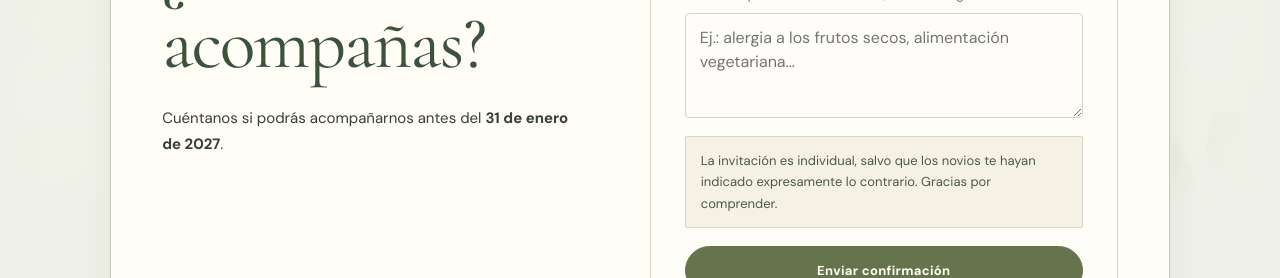
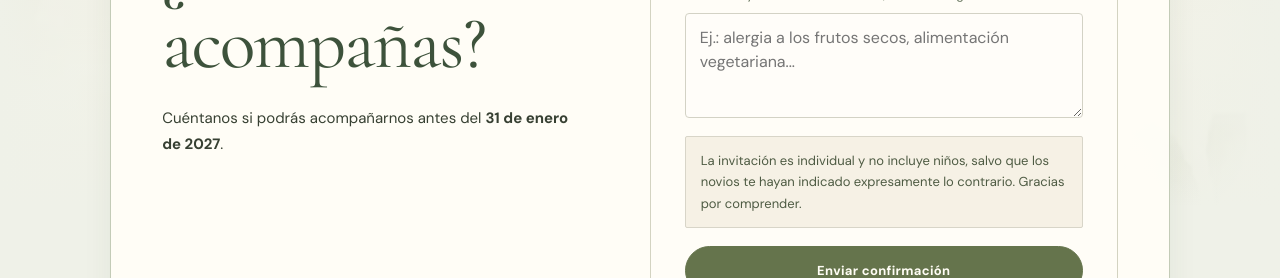
Before and after one commit to Jopsan-Barbara/jopsan-barbara.github.io, a plain HTML site: page propuesta-2-romantica-organica/index.html in a window 1280 px wide. Shown: the part 9000-9278 px from the top of the page. Drawn offline with nearby package versions, Linux system fonts and the light colour scheme.

Commit message:
copy(rsvp): aclarar invitación individual sin niños salvo excepción

```diff
--- a/propuesta-2-romantica-organica/index.html
+++ b/propuesta-2-romantica-organica/index.html
@@ -212,7 +212,7 @@
       <span class="field-help">Si asistirás y no tienes restricciones, escribe «Ninguna».</span>
       <textarea id="rsvp-diet" name="diet" rows="3" maxlength="1000" placeholder="Ej.: alergia a los frutos secos, alimentación vegetariana..."></textarea>
     </label>
-    <p class="rsvp-individual-note">La invitación es individual, salvo que los novios te hayan indicado expresamente lo contrario. Gracias por comprender.</p>
+    <p class="rsvp-individual-note">La invitación es individual y no incluye niños, salvo que los novios te hayan indicado expresamente lo contrario. Gracias por comprender.</p>
     <button class="form-submit" type="submit">Enviar confirmación</button>
     <p class="form-status" role="status" aria-live="polite"></p>
     <a class="post-confirm-link" href="#regalos" hidden>Regresar a ver la página <span aria-hidden="true">→</span></a>
```
